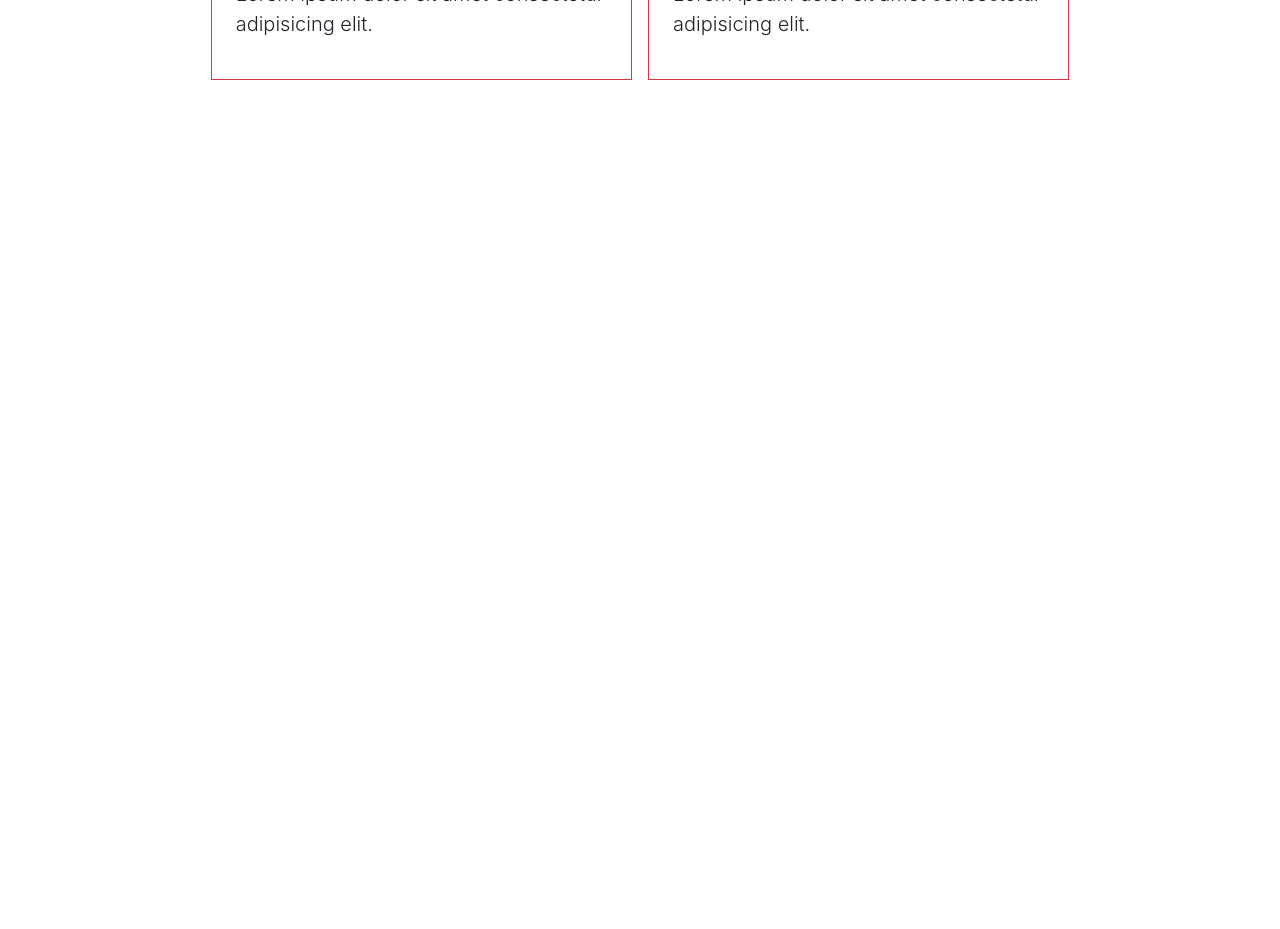
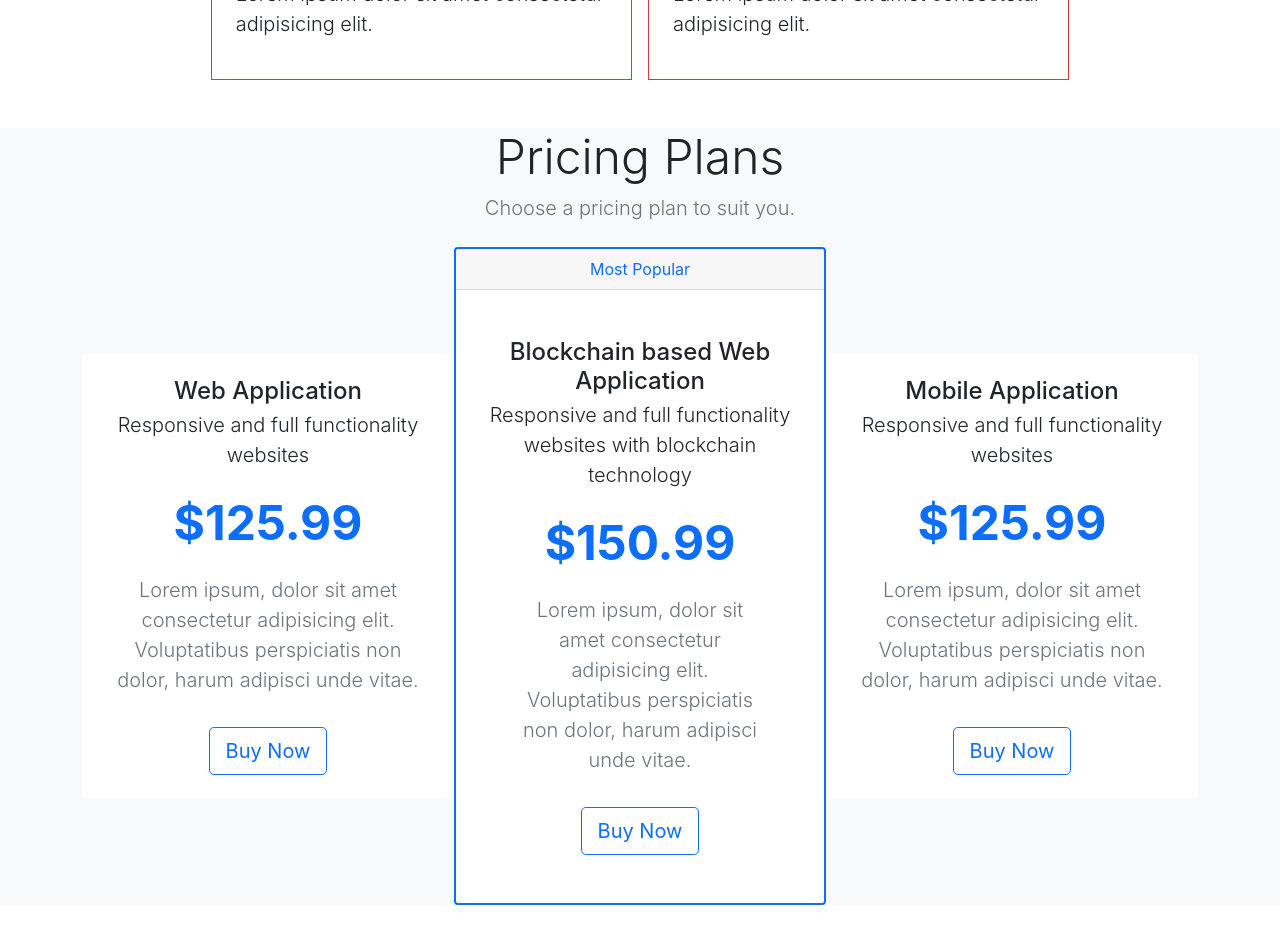
Before and after one commit to jaykishor-chauhan/Bootstrap-5, a React (Create React App) app: page / in a window 1280 px wide. Shown: the part 1340-2269 px from the top of the page. Before the commit the page ends 1468 px from the top, so only its background shows below. Built offline with nearby package versions, Linux system fonts and the light colour scheme.

Commit message:
Pricing card commit

```diff
--- a/src/App.js
+++ b/src/App.js
@@ -1,6 +1,7 @@
 import './App.css';
 // import Grid from './Grid';
 import Navbar from './Navbar'
+import PricingCard from './PricingCard';
 import Tutorial05 from './Tutorial05';
 // import Container from './Container';
 // import Button from './Button';
@@ -17,6 +18,7 @@ function App() {
       {/* <Container /> */}
       {/* <Grid/> */}
       <Tutorial05/>
+      <PricingCard/>
     </div>
   );
 }
--- a/src/Navbar.js
+++ b/src/Navbar.js
@@ -3,7 +3,7 @@ import React from 'react'
 function Navbar() {
     return (
         // navbar
-        <div className='navbar navbar navbar-expand-lg navbar-light bg-warning p-3'>
+        <div className='navbar sticky-top navbar-expand-lg navbar-light bg-warning p-3'>
             <div className="container-xxl">
                 <a href="/company" className="navbar-brand">
                     <span className="fw-bold text-danger">
--- /dev/null
+++ b/src/PricingCard.js
@@ -0,0 +1,52 @@
+import React from 'react'
+
+function PricingCard() {
+  return (
+    <section id='price'className="bg-light my-4">
+        <div className="container-lg">
+            <div className="text-center">
+                <h1 className="display-5">Pricing Plans</h1>
+                <p className="lead text-muted">Choose a pricing plan to suit you.</p>
+            </div>
+            <div className="row my-4 justify-content-center align-items-center g-0">
+                <div className="col-8 col-md-4 col-xxl-3">
+                    <div className="card border-0">
+                        <div className="card-body text-center py-4">
+                            <h4 className="card-title">Web Application</h4>
+                            <p className="lead card-subtitle">Responsive and full functionality websites</p>
+                            <p className="display-5 my-4 text-primary fw-bold">$125.99</p>
+                            <p className="lead text-muted mx-3 d-none d-lg-block">Lorem ipsum, dolor sit amet consectetur adipisicing elit. Voluptatibus perspiciatis non dolor, harum adipisci unde vitae.</p>
+                            <a href="/pricing" className="btn btn-lg btn-outline-primary mt-3">Buy Now</a>
+                        </div>
+                    </div>
+                </div>
+                <div className="col-9 col-md-4">
+                    <div className="card border-2 border-primary">
+                        <div className="card-header text-center text-primary">Most Popular</div>
+                        <div className="card-body text-center py-5">
+                            <h4 className="card-title">Blockchain based Web Application</h4>
+                            <p className="lead card-subtitle">Responsive and full functionality websites with blockchain technology</p>
+                            <p className="display-5 my-4 text-primary fw-bold">$150.99</p>
+                            <p className="lead text-muted mx-5 d-none d-lg-block">Lorem ipsum, dolor sit amet consectetur adipisicing elit. Voluptatibus perspiciatis non dolor, harum adipisci unde vitae.</p>
+                            <a href="/pricing" className="btn btn-lg btn-outline-primary mt-3">Buy Now</a>
+                        </div>
+                    </div>
+                </div>
+                <div className="col-7 col-md-4 col-xxl-3">
+                    <div className="card border-0">
+                        <div className="card-body text-center py-4">
+                            <h4 className="card-title">Mobile Application</h4>
+                            <p className="lead card-subtitle">Responsive and full functionality websites</p>
+                            <p className="display-5 my-4 text-primary fw-bold">$125.99</p>
+                            <p className="lead text-muted mx-3 d-none d-lg-block">Lorem ipsum, dolor sit amet consectetur adipisicing elit. Voluptatibus perspiciatis non dolor, harum adipisci unde vitae.</p>
+                            <a href="/pricing" className="btn btn-lg btn-outline-primary mt-3">Buy Now</a>
+                        </div>
+                    </div>
+                </div>
+            </div>
+        </div>
+    </section>
+  )
+}
+
+export default PricingCard
```
